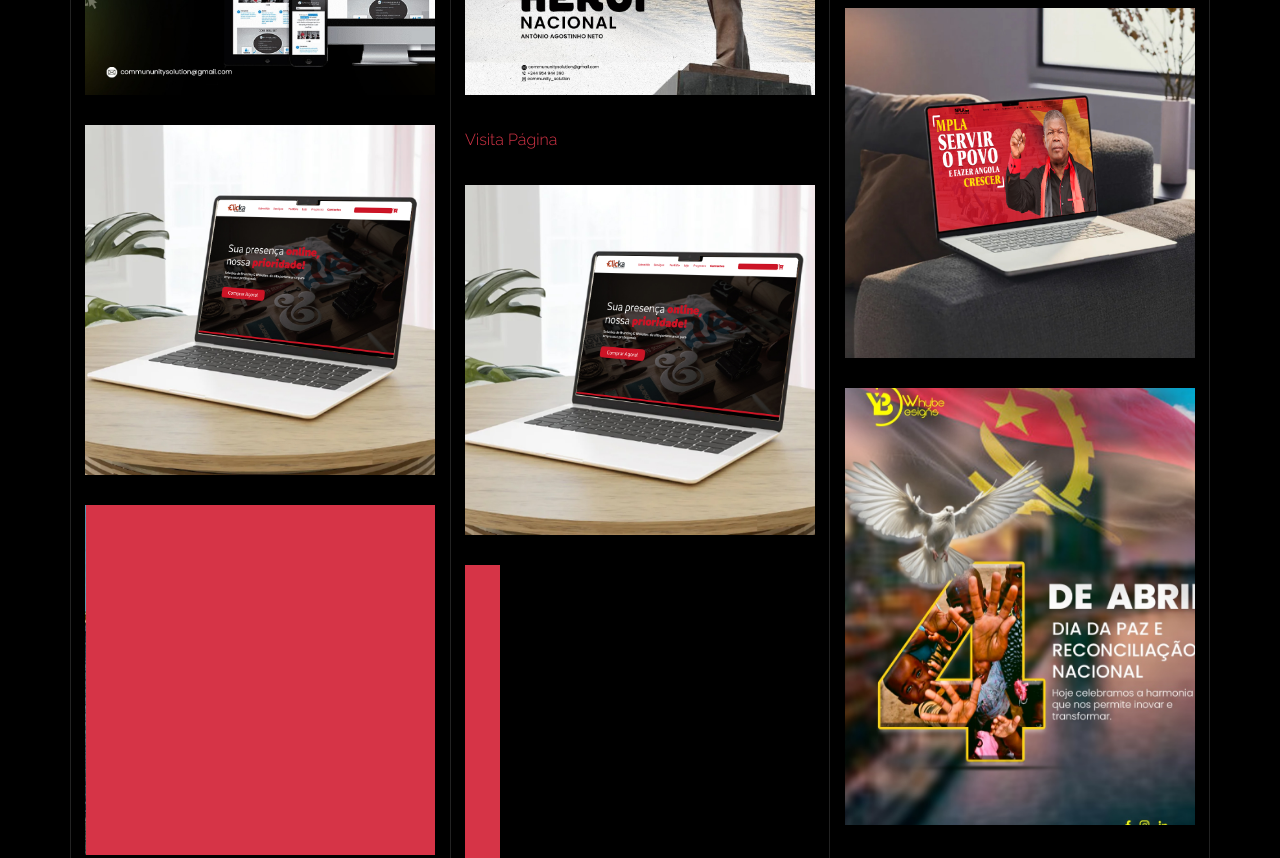
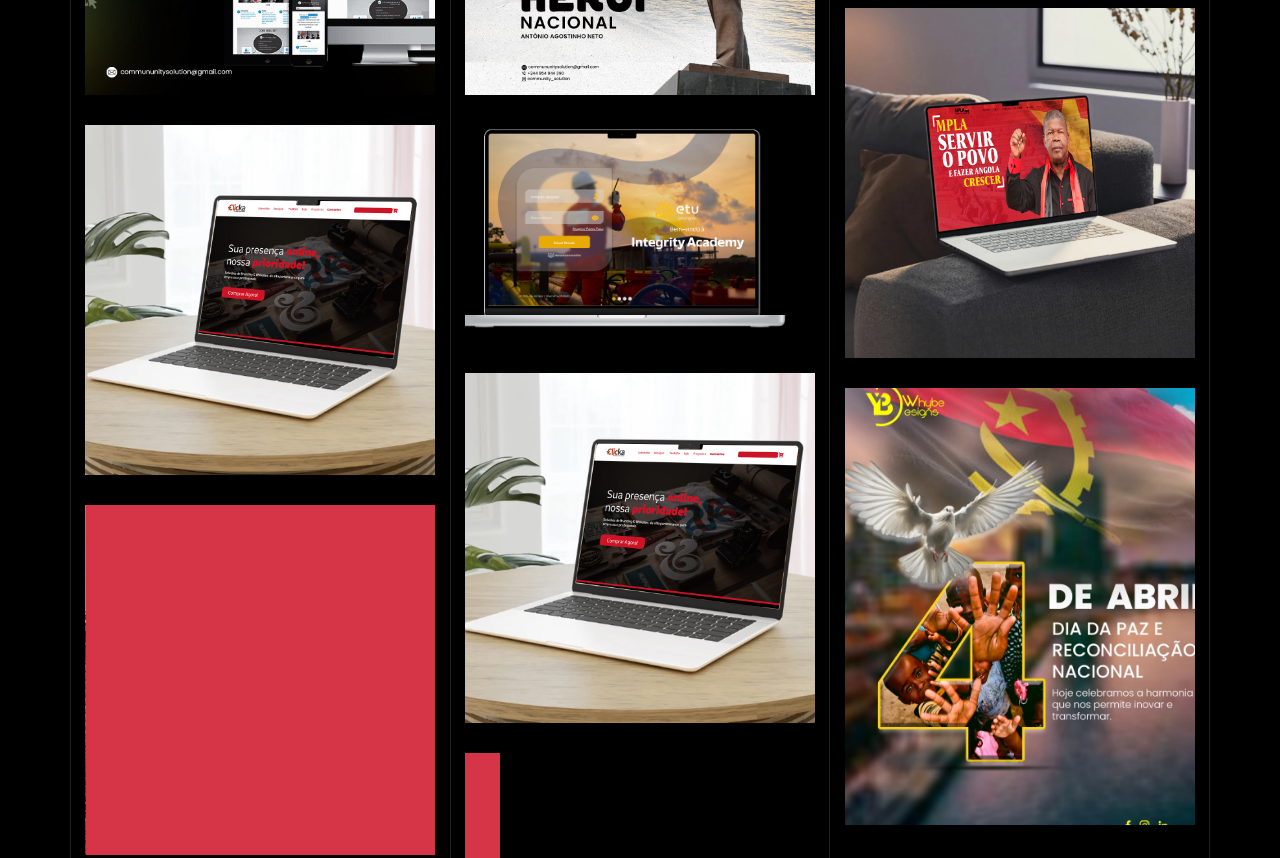
Before and after one commit to verissimo09/My_portfolio, a plain HTML site: page index.html in a window 1280 px wide. Shown: the part 1220-2078 px from the top of the page. Drawn offline with nearby package versions, Linux system fonts and the light colour scheme; files whose address does not match are found by name.

Commit message:
Update index.html

```diff
--- a/index.html
+++ b/index.html
@@ -216,7 +216,7 @@
                         <p>Visitar página</p>
                       </div>
                     </div>
-                   <a href="https://integrityacademy.etuenergias.co.ao/server/home/">Visita Página</a>
+                     <img src="images/Etu energias.png" class="lazyload  img-fluid" alt="Images" />
                   </a>
 
               </div>
```
